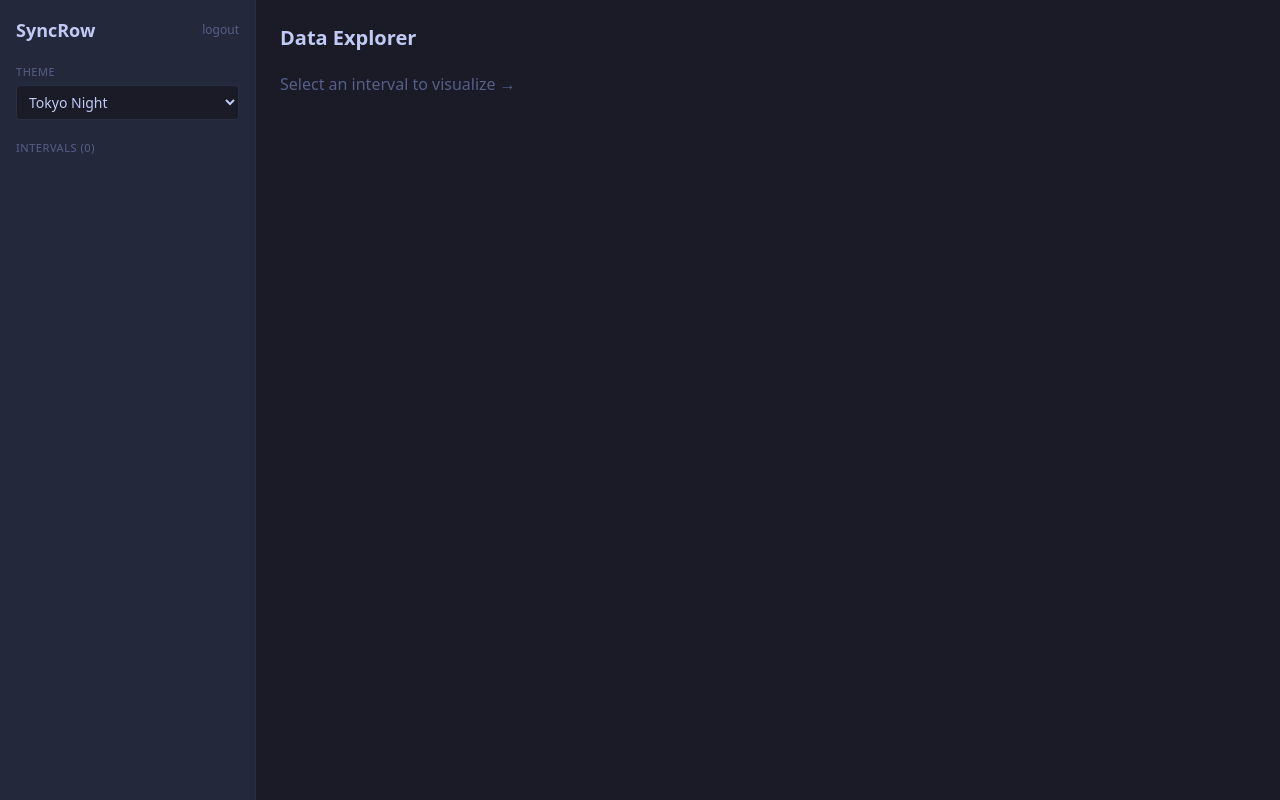
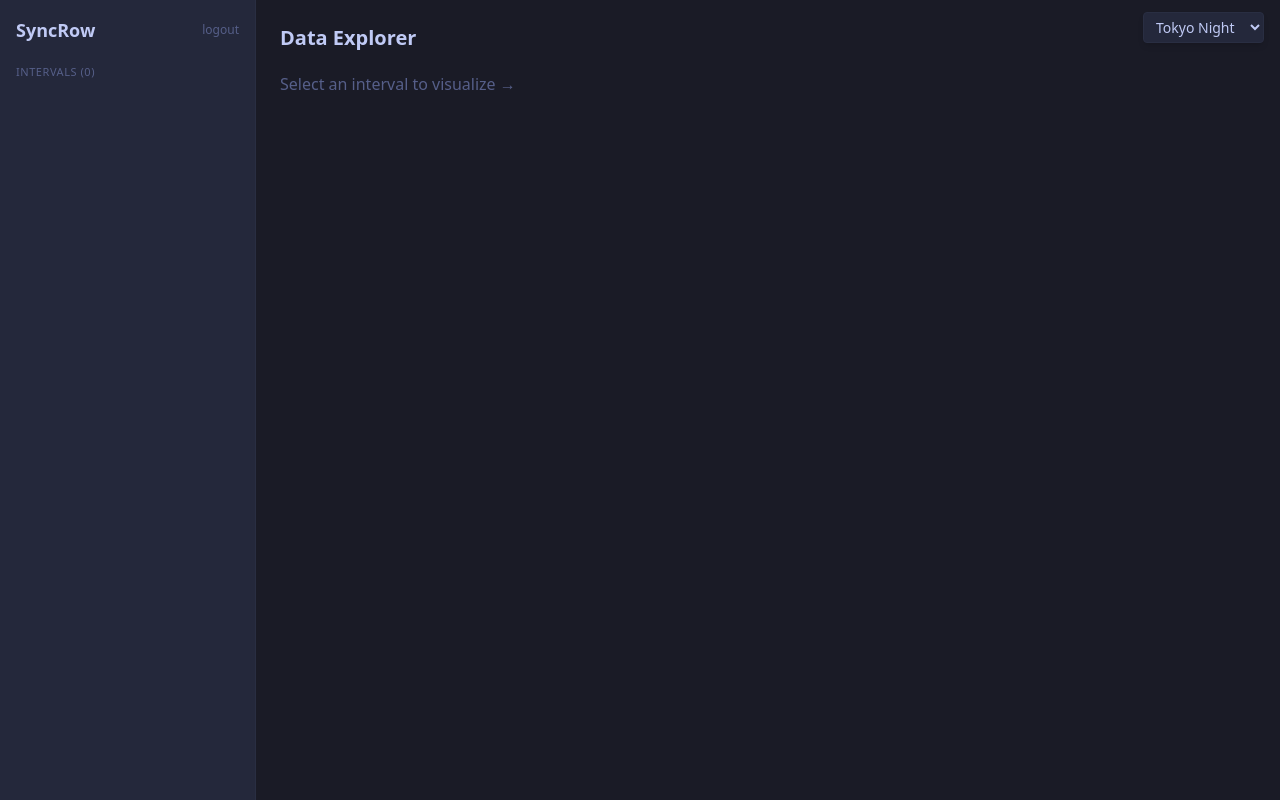
Before and after one commit to StrongCodr/SyncRow_Portal, a FastAPI app: page / in a window 1280 px wide. Run offline with FastAPI, Linux system fonts and the light colour scheme; the visitor is signed in with stand-in values (Sample User, id 1); parts of the project's set-up code (start-up, migrations or seed data) failed here and were passed over; some libraries are stand-ins or nearby versions.

Commit message:
web: move theme picker to fixed top-right corner

```diff
--- a/web/templates/index.html
+++ b/web/templates/index.html
@@ -1,25 +1,26 @@
 {% extends "base.html" %}
 {% block body %}
+<!-- Theme picker — top-right corner -->
+<div class="fixed top-3 right-4 z-50">
+  <select id="theme-select" onchange="applyTheme(this.value)"
+          class="rounded bg-surface text-text border border-border px-2 py-1 text-sm shadow-md
+                 focus:outline-none focus:border-accent">
+    <option value="tokyo-night">Tokyo Night</option>
+    <option value="tokyo-storm">Tokyo Storm</option>
+    <option value="tokyo-day">Tokyo Day</option>
+    <option value="nord">Nord</option>
+    <option value="catppuccin">Catppuccin</option>
+    <option value="dracula">Dracula</option>
+    <option value="solarized">Solarized</option>
+  </select>
+</div>
+
 <div class="flex h-screen">
   <!-- Sidebar -->
   <aside class="w-64 shrink-0 border-r border-border bg-surface p-4 overflow-y-auto flex flex-col gap-5">
     <div class="flex items-center justify-between">
       <h1 class="text-lg font-bold text-text">SyncRow</h1>
       <a href="/logout" class="text-xs text-subtle hover:text-accent" title="{{ user }}">logout</a>
-    </div>
-
-    <div>
-      <label class="block text-[11px] uppercase tracking-wider text-subtle mb-1">Theme</label>
-      <select id="theme-select" onchange="applyTheme(this.value)"
-              class="w-full rounded bg-base text-text border border-border px-2 py-1.5 text-sm focus:outline-none focus:border-accent">
-        <option value="tokyo-night">Tokyo Night</option>
-        <option value="tokyo-storm">Tokyo Storm</option>
-        <option value="tokyo-day">Tokyo Day</option>
-        <option value="nord">Nord</option>
-        <option value="catppuccin">Catppuccin</option>
-        <option value="dracula">Dracula</option>
-        <option value="solarized">Solarized</option>
-      </select>
     </div>
 
     <div class="flex-1 min-h-0 flex flex-col">
```
